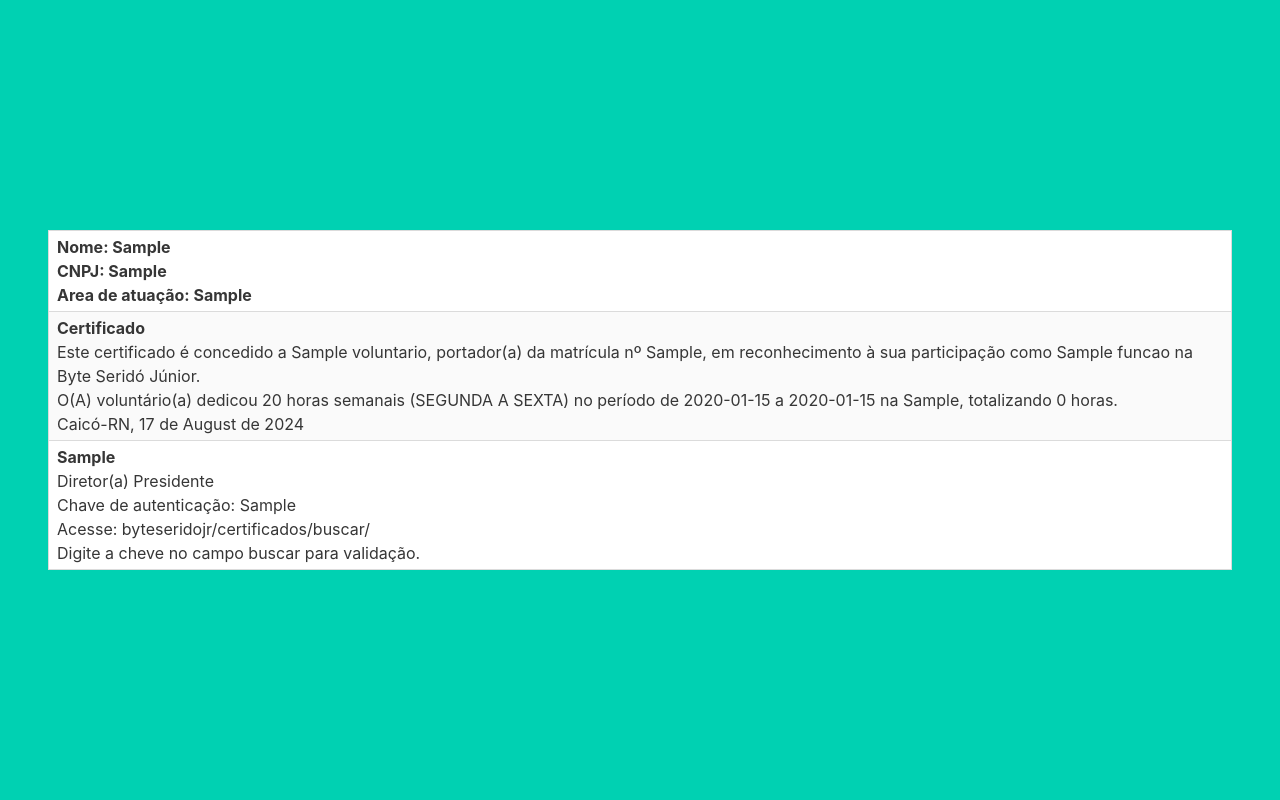
After one commit to gcileno/RHJunior, a Django app: page /certificados/emitir/1/ in a window 1280 px wide. The commit adds this page. Run offline with Django 5.2, Linux system fonts and the light colour scheme; a user stored in the database is signed in; tables that the repository leaves empty hold one stand-in row (values such as "Sample post").

Commit message:
Certificados funcionando

```diff
--- /dev/null
+++ b/certificados/templates/emitir_certificado.html
@@ -0,0 +1,33 @@
+<!DOCTYPE html>
+<html lang="en">
+<head>
+    <meta charset="UTF-8">
+    <meta name="viewport" content="width=device-width, initial-scale=1.0">
+    <link rel="stylesheet" href="https://cdn.jsdelivr.net/npm/bulma@0.9.3/css/bulma.min.css">
+    <title>Gestão de Certificados</title>
+</head>
+<body>
+
+    <!-- Primeira Seção Hero para Pesquisar Matrícula -->
+    <section class="hero is-primary is-fullheight">
+        <div class="hero-body">
+            <table class="table is-bordered is-striped is-narrow is-hoverable is-fullwidth">
+                <tbody>
+                    <tr>
+                        <td>{{ header|safe }}</td>
+                    </tr>
+
+                    <tr>
+                        <td>{{ body|safe }}</td>
+                    </tr>
+
+                    <tr>
+                        <td>{{ footer|safe }}</td>
+                    </tr>
+                </tbody>
+            </table>
+        </div>
+    </section>
+
+</body>
+</html>
--- a/certificados/urls.py
+++ b/certificados/urls.py
@@ -1,6 +1,7 @@
 from django.urls import path
-from .views import CertificarViews
+from .views import CertificarViews, EmitirCertificadoView
 
 urlpatterns = [
+    path("certificados/emitir/<int:certificado_id>/", EmitirCertificadoView.as_view(), name="emitir_certificado"),
     path('certificados/buscar', CertificarViews.as_view(), name='buscar_certificados'),
 ]
--- a/certificados/views.py
+++ b/certificados/views.py
@@ -1,11 +1,12 @@
-from django.shortcuts import render
+from django.shortcuts import render, get_object_or_404
 from django.views.generic import View
-
-from certificados.models import Certificados
 from django.contrib.auth.decorators import login_required
 from django.utils.decorators import method_decorator
 
-from scripts import certificado
+from ej.models import Voluntario, HistoricoMembro, EmpresasJuinior
+from certificados.models import Certificados
+
+from scripts.certificado import header_certificado, footer_certificado, text_certificado
 
 
 TEXT_CERTIFICADO = """
@@ -28,5 +29,23 @@ class CertificarViews(View):
         return render(request, self.template_name, context)
 
 @method_decorator(login_required(login_url='login'), name = 'dispatch')
-def emitir_certificado(request):
-    return render()
+class EmitirCertificadoView(View):
+
+    def get(self, request, certificado_id):
+        ej = EmpresasJuinior.objects.get(id=1)
+
+        certificado = get_object_or_404(Certificados, id=certificado_id)
+
+        historico = certificado.historico_membro
+
+        vol = Voluntario.objects.get(id=historico.voluntario.id)
+
+
+        context = {
+            'header':header_certificado(ej),
+            'body':text_certificado(vol,historico,ej),
+            'footer': footer_certificado(certificado.autenticacao, ej),
+        }
+
+        print(historico)
+        return render(request, 'emitir_certificado.html', context)
--- a/portal/templates/portal.html
+++ b/portal/templates/portal.html
@@ -97,7 +97,7 @@
                     {% if certificados %}
                         <ul>
                             {% for certificado in certificados %}
-                                <li><a href="">{{ certificado.autenticacao }}</a></li>
+                                <li><a href={% url "emitir_certificado" certificado.id %}>{{ certificado.autenticacao }}</a></li>
                             {% endfor %}
                         </ul>
                     {% else %}
--- a/scripts/certificado.py
+++ b/scripts/certificado.py
@@ -1,4 +1,6 @@
 import datetime
+
+from ej.models import EmpresasJuinior
 
 parametros = {
     "nome": 'nome',
@@ -11,29 +13,45 @@ parametros = {
     "tt_hrs": 'hr'
 }
 
-def header_certificado(junior):
+def header_certificado(ej):
     HEADER = f"""
-        <p><strong>{junior['razao_social']}</strong></p>
-        <p><strong>{junior['cnpj']}</strong></p>
-        <p><strong>{junior['area_atuacao']}</strong></p>
+        <p><strong>Nome: {ej.razao_social}</strong></p>
+        <p><strong>CNPJ: {ej.cnpj}</strong></p>
+        <p><strong>Area de atuação: {ej.area_atuacao}</strong></p>
         """
     return HEADER
 
 
 
-def text_certificado(parametros):
+def text_certificado(voluntario, historico, ej):
     # Formatação das datas
-    data_inicio = datetime.datetime.strptime(parametros['data_in'], '%Y-%m-%d').strftime('%d de %B de %Y')
-    data_fim = datetime.datetime.strptime(parametros['data_fim'], '%Y-%m-%d').strftime('%d de %B de %Y')
+    data_inicio = historico.data_Inicio
+    data_fim = historico.data_fim
 
-    # Pluralização das horas
-    horas_plural = "horas" if int(parametros['horas']) > 1 else "hora"
+    if data_fim is None:
+        data_fim = datetime.date.today()
+
+    horas = 20
+    horas_plural = "horas" if horas > 1 else "hora"
+    total_hrs = 20 * ((data_fim - data_inicio).days // 7)
 
     # Texto do certificado com formatação básica
     TEXT_CERTIFICADO = f"""
     <p><strong>Certificado</strong></p>
-    <p>Este certificado é concedido a {parametros['nome']}, portador(a) da matrícula nº {parametros['matricula']}, em reconhecimento à sua participação como {parametros['funcao']} na Byte Seridó Júnior.</p>
-    <p>O(A) voluntário(a) dedicou {parametros['horas']} {horas_plural} semanais (SEGUNDA A SEXTA) no período de {data_inicio} a {data_fim} na {parametros['ie']}, totalizando {parametros['tt_hrs']} horas.</p>
+    <p>Este certificado é concedido a {voluntario.nome}, portador(a) da matrícula nº {voluntario.matricula}, em reconhecimento à sua participação como {historico.funcao} na Byte Seridó Júnior.</p>
+    <p>O(A) voluntário(a) dedicou {horas} {horas_plural} semanais (SEGUNDA A SEXTA) no período de {data_inicio} a {data_fim} na {ej.razao_social}, totalizando {total_hrs} horas.</p>
     <p>Caicó-RN, {datetime.date.today().strftime('%d de %B de %Y')}</p>
     """
     return TEXT_CERTIFICADO
+
+def footer_certificado(chave,ej):
+
+    FOOTER = f"""
+
+        <p><strong>{ej.representante_legal}</strong></p>
+        <p>Diretor(a) Presidente</p>
+        <p>Chave de autenticação: {chave}</p>
+        <p>Acesse: byteseridojr/certificados/buscar/ </p>
+        <p>Digite a cheve no campo buscar para validação. </p>
+        """
+    return FOOTER
```
Also changed, not shown: certificados/templates/emitir.html (deleted, +0 -94 lines).
